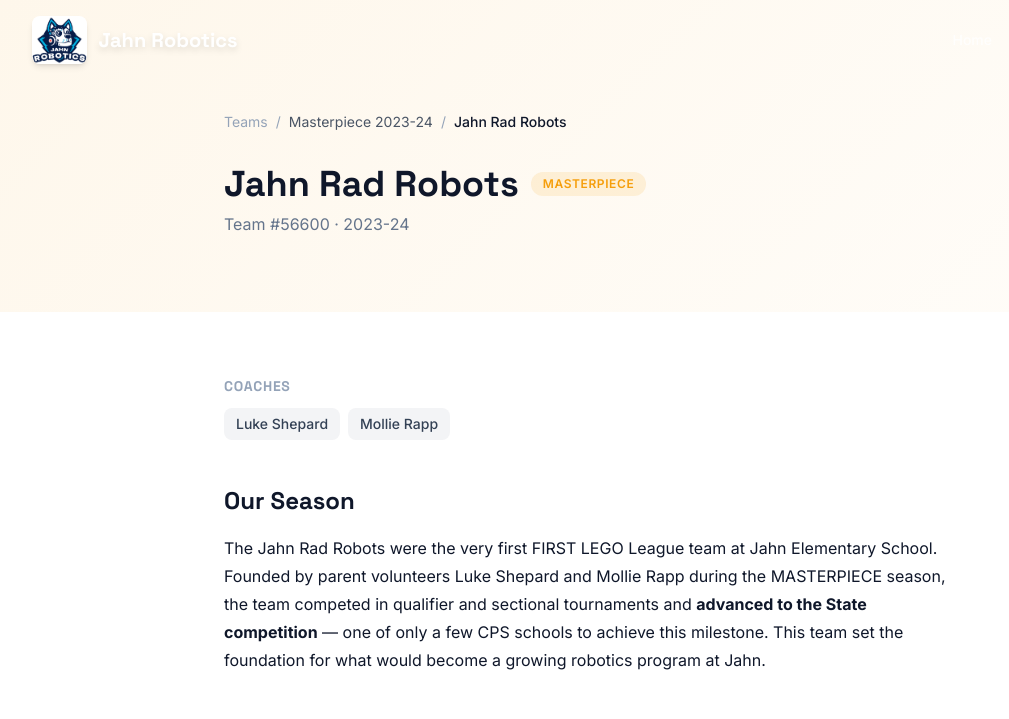
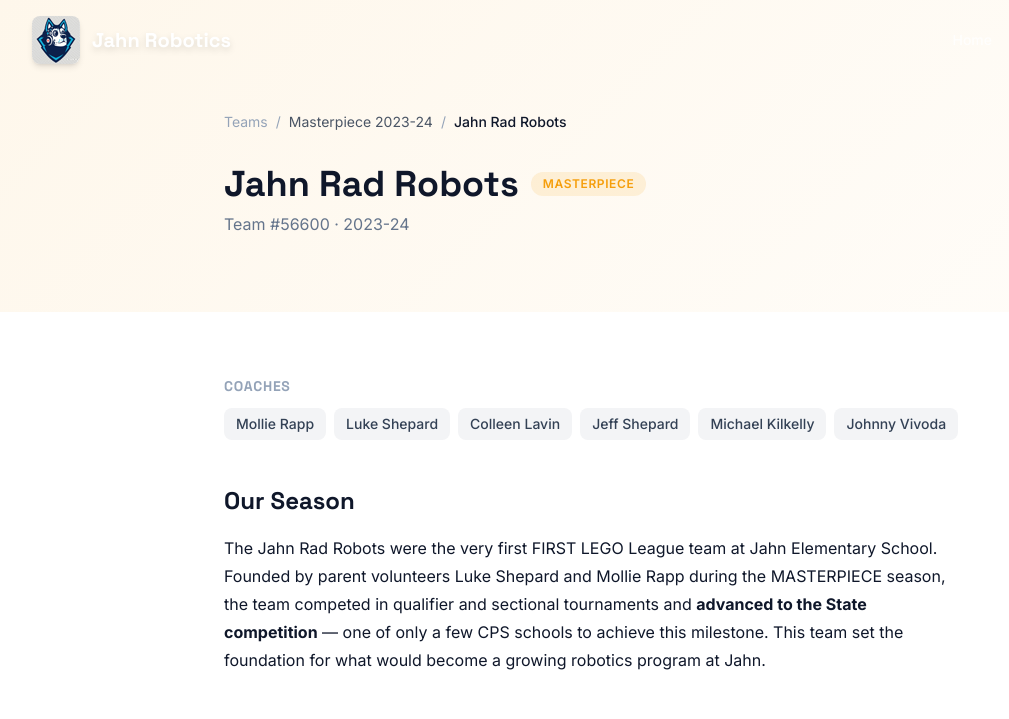
Before and after one commit to lshepard/jahn-robotics, an Astro site: page /teams/masterpiece/jahn-rad-robots in a window 1280 px wide. Shown: the top 719 px of the page, without its empty margins (0-1009 px from the left). Built offline with nearby package versions, Linux system fonts and the light colour scheme; Astro itself is replaced by a stand-in of ours.

Commit message:
Revision of coach associations and some language tweaks.

```diff
--- a/src/components/layout/Footer.astro
+++ b/src/components/layout/Footer.astro
@@ -8,7 +8,7 @@ const year = new Date().getFullYear();
       <!-- Brand -->
       <div>
         <div class="flex items-center gap-3 mb-4">
-          <img src="/images/logo.jpg" alt="Jahn Robotics" class="h-10 rounded-lg" />
+          <img src="/images/logo-48.png" alt="Jahn Robotics" class="h-10 rounded-lg" />
           <span class="font-heading text-lg font-bold text-white">Jahn Robotics</span>
         </div>
         <p class="text-sm leading-relaxed">
--- a/src/components/layout/Header.astro
+++ b/src/components/layout/Header.astro
@@ -19,7 +19,7 @@ function isActive(href: string) {
     <div class="flex items-center justify-between h-16 sm:h-20">
       <!-- Logo -->
       <a href="/" class="flex items-center gap-3 group" transition:name="logo">
-        <img src="/images/logo.jpg" alt="Jahn Robotics" class="h-10 sm:h-12 rounded-lg shadow-md group-hover:shadow-lg transition-shadow" />
+        <img src="/images/logo-48.png" alt="Jahn Robotics" class="h-10 sm:h-12 rounded-lg shadow-md group-hover:shadow-lg transition-shadow" />
         <span class="font-heading text-lg sm:text-xl font-bold text-white drop-shadow-md">
           Jahn Robotics
         </span>
--- a/src/content/teams/masterpiece-jahn-rad-robots.md
+++ b/src/content/teams/masterpiece-jahn-rad-robots.md
@@ -6,8 +6,12 @@ season: "masterpiece"
 seasonYear: "2023-24"
 color: "#F59E0B"
 coaches:
+  - "Mollie Rapp"
   - "Luke Shepard"
-  - "Mollie Rapp"
+  - "Colleen Lavin"
+  - "Jeff Shepard"
+  - "Michael Kilkelly"
+  - "Johnny Vivoda"
 nextTeam: "submerged/rad-robotic-chickens"
 ---
 
--- a/src/content/teams/submerged-coral-reef-robots.md
+++ b/src/content/teams/submerged-coral-reef-robots.md
@@ -6,8 +6,8 @@ season: "submerged"
 seasonYear: "2024-25"
 color: "#0EA5E9"
 coaches:
-  - "Mollie Rapp"
-  - "Colleen Lavin"
+  - "Michael Kilkelly"
+  - "Johnny Vivoda"
 nextTeam: "unearthed/robo-royals"
 ---
 
--- a/src/content/teams/submerged-rad-robotic-chickens.md
+++ b/src/content/teams/submerged-rad-robotic-chickens.md
@@ -6,7 +6,8 @@ season: "submerged"
 seasonYear: "2024-25"
 color: "#F59E0B"
 coaches:
-  - "Luke Shepard"
+  - "Mollie Rapp"
+  - "Colleen Lavin"
   - "Jeff Shepard"
 previousTeam: "masterpiece/jahn-rad-robots"
 nextTeam: "unearthed/fossilized-chickens"
--- a/src/content/teams/unearthed-brickbeards.md
+++ b/src/content/teams/unearthed-brickbeards.md
@@ -12,6 +12,8 @@ logo: "/images/teams/brickbeards-logo.jpg"
 coaches:
   - "Sandra Sugano"
   - "Tamer Haddadin"
+  - "Luke Shepard"
+  - "Jeff Shepard"
 members:
   - name: "Team Member"
     reflection: ""
--- a/src/content/teams/unearthed-fossilized-chickens.md
+++ b/src/content/teams/unearthed-fossilized-chickens.md
@@ -10,6 +10,8 @@ award: "Robot Design Award"
 awardEvent: "Qualifiers"
 logo: "/images/teams/fossilized-chickens-logo.png"
 coaches:
+  - "Mollie Rapp"
+  - "Colleen Lavin"
   - "Luke Shepard"
   - "Jeff Shepard"
 members:
--- a/src/content/teams/unearthed-indiana-drones.md
+++ b/src/content/teams/unearthed-indiana-drones.md
@@ -10,8 +10,9 @@ award: "Champion's Award"
 awardEvent: "Qualifiers"
 logo: "/images/teams/indiana-drones-logo.png"
 coaches:
-  - "Johnny Vivoda"
-  - "Michael Kilkelly"
+  - "Emily Brown"
+  - "Paul Baker"
+  - "Jeff Shepard"
 members:
   - name: "Team Member"
     reflection: ""
--- a/src/content/teams/unearthed-robo-royals.md
+++ b/src/content/teams/unearthed-robo-royals.md
@@ -10,8 +10,9 @@ award: "Rising All-Star Award"
 awardEvent: "Qualifiers"
 logo: "/images/teams/robo-royals-logo.png"
 coaches:
-  - "Mollie Rapp"
-  - "Colleen Lavin"
+  - "Jake"
+  - "Johnny Vivoda"
+  - "Jeff Shepard"
 members:
   - name: "Team Member"
     reflection: ""
--- a/src/layouts/BaseLayout.astro
+++ b/src/layouts/BaseLayout.astro
@@ -10,7 +10,7 @@ interface Props {
   ogImage?: string;
 }
 
-const { title, description = 'Jahn Elementary School FIRST LEGO League Robotics Program in Lakeview, Chicago', ogImage = '/images/logo.jpg' } = Astro.props;
+const { title, description = 'Jahn Elementary School FIRST LEGO League Robotics Program in Lakeview, Chicago', ogImage = '/images/logo-128.png' } = Astro.props;
 const fullTitle = title === 'Home' ? 'Jahn Robotics' : `${title} | Jahn Robotics`;
 ---
 
@@ -18,7 +18,8 @@ const fullTitle = title === 'Home' ? 'Jahn Robotics' : `${title} | Jahn Robotics
 <html lang="en">
   <head>
     <meta charset="utf-8" />
-    <link rel="icon" type="image/svg+xml" href="/favicon.svg" />
+    <link rel="icon" type="image/png" href="/favicon.png" />
+    <link rel="apple-touch-icon" href="/images/logo-128.png" />
     <meta name="viewport" content="width=device-width, initial-scale=1" />
     <meta name="description" content={description} />
     <meta property="og:title" content={fullTitle} />
```
Also changed, not shown: public/favicon.png (added), public/images/logo-128.png (added), public/images/logo-48.png (added), 1 other file.
